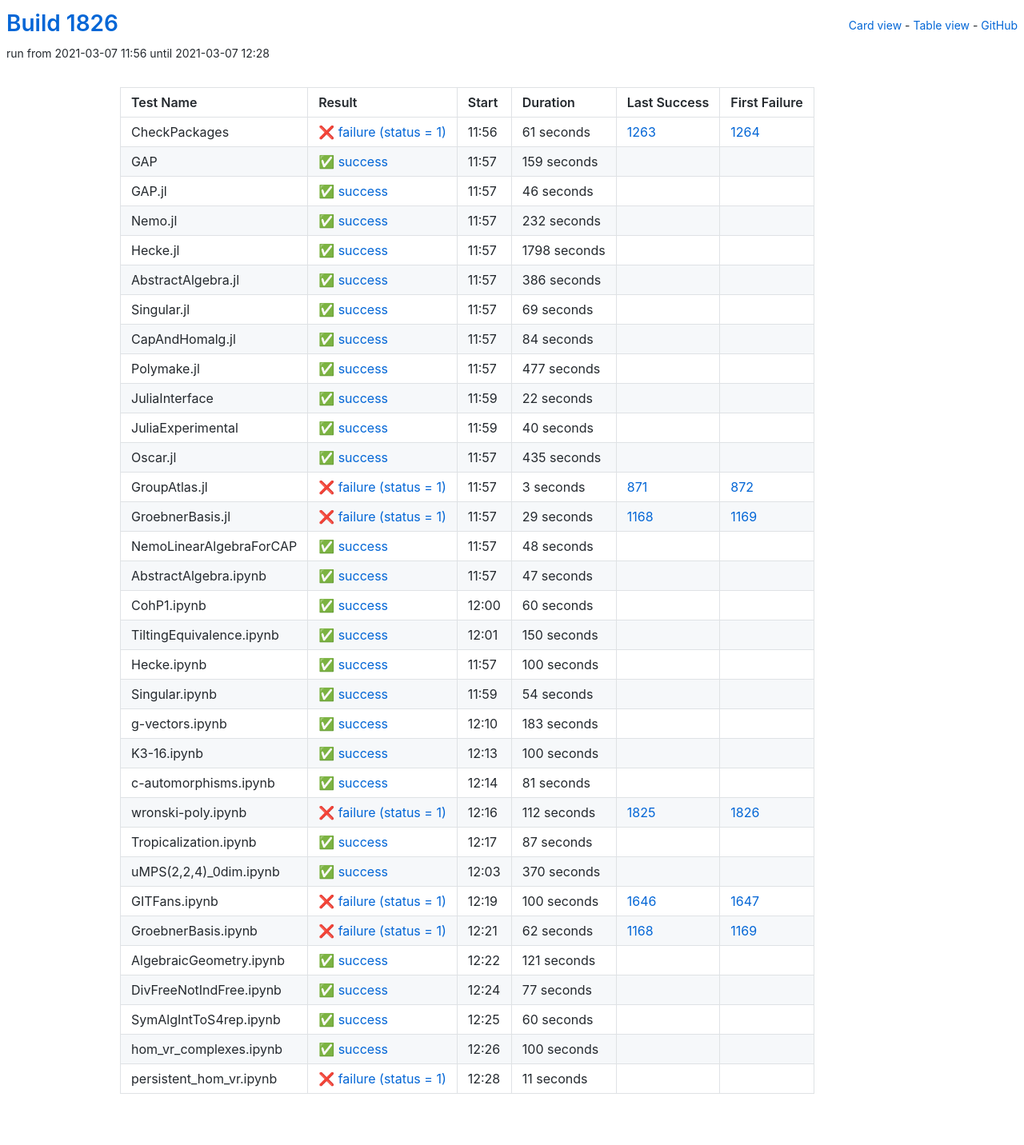
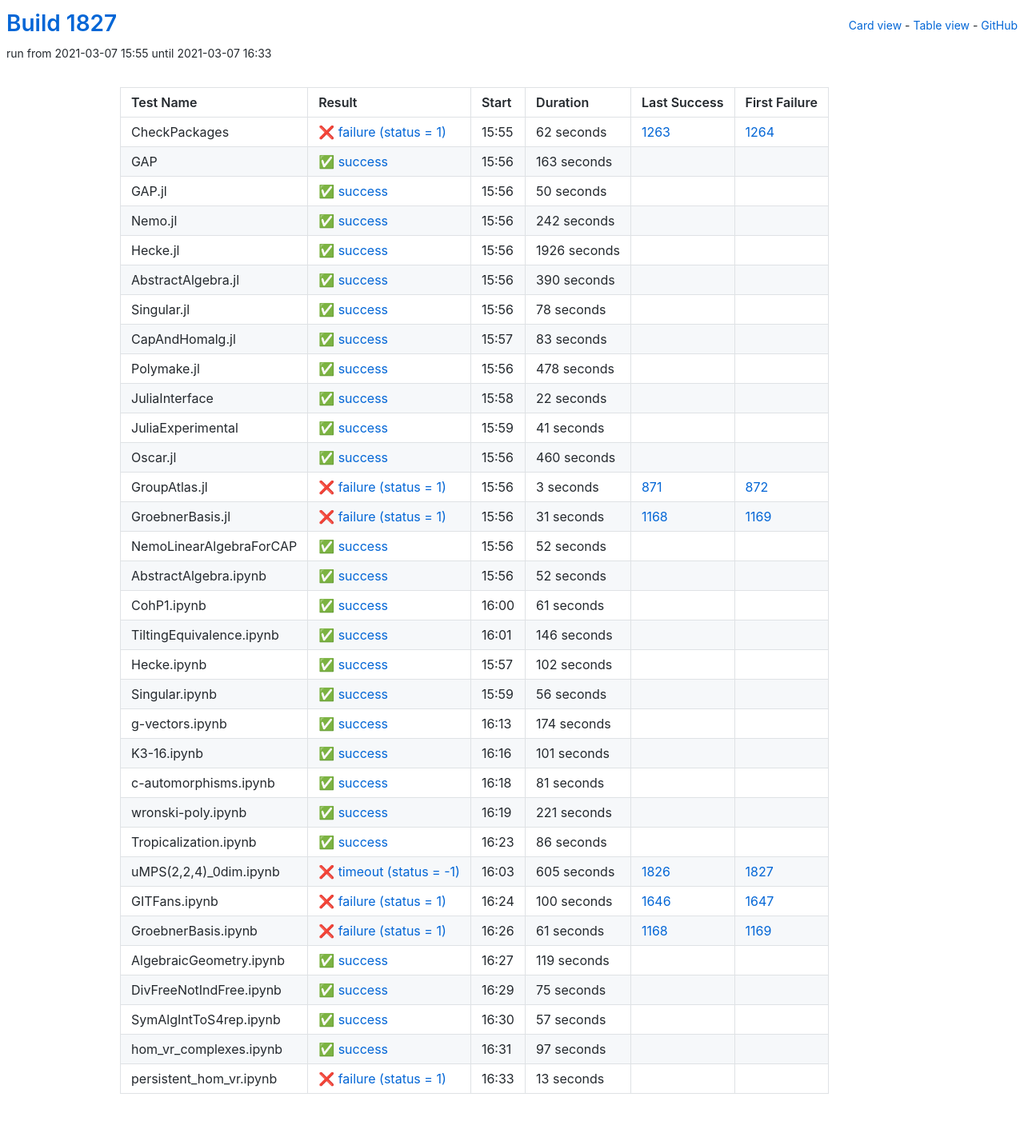
Before and after one commit to oscar-system/oscar-ci-status-stable, a Jekyll site: the page built from table.html, in a window 1280 px wide. Shown: the whole page at 80% size. Built offline with Jekyll 4.4.1, drawn with Linux system fonts in a browser that asks for light colours.

Commit message:
Build #1827

```diff
--- a/_data/ci.yml
+++ b/_data/ci.yml
@@ -1,6 +1,6 @@
 ---
-build: 1826
-build_url: https://oscarci.mathematik.uni-kl.de/job/oscar-stable/1826/
+build: 1827
+build_url: https://oscarci.mathematik.uni-kl.de/job/oscar-stable/1827/
 job: oscar-stable
 organization: oscar-system
 repo: oscar-ci-status-stable
@@ -8,116 +8,116 @@ repourl: https://github.com/oscar-system/oscar-ci-status-stable
 tests:
 - name: CheckPackages
   id: checkpackages
-  log: https://oscarci.mathematik.uni-kl.de/job/oscar-stable/1826/artifact/logs/build-1826/CheckPackages.log
-  start: 2021-03-07 11:56
+  log: https://oscarci.mathematik.uni-kl.de/job/oscar-stable/1827/artifact/logs/build-1827/CheckPackages.log
+  start: 2021-03-07 15:55
   success: false
   exitcode: 1
   status: failure
-  duration: 61
+  duration: 62
   last_success: 1263
   last_success_url: https://oscarci.mathematik.uni-kl.de/job/oscar-stable/1263/
   first_failure: 1264
   first_failure_url: https://oscarci.mathematik.uni-kl.de/job/oscar-stable/1264/
 - name: GAP
   id: gap
-  log: https://oscarci.mathematik.uni-kl.de/job/oscar-stable/1826/artifact/logs/build-1826/GAP.log
-  start: 2021-03-07 11:57
+  log: https://oscarci.mathematik.uni-kl.de/job/oscar-stable/1827/artifact/logs/build-1827/GAP.log
+  start: 2021-03-07 15:56
   success: true
   exitcode: 0
   status: success
-  duration: 159
+  duration: 163
   last_success: false
   last_success_url:
   first_failure: false
   first_failure_url:
 - name: GAP.jl
   id: gap-jl
-  log: https://oscarci.mathematik.uni-kl.de/job/oscar-stable/1826/artifact/logs/build-1826/GAP.jl.log
-  start: 2021-03-07 11:57
+  log: https://oscarci.mathematik.uni-kl.de/job/oscar-stable/1827/artifact/logs/build-1827/GAP.jl.log
+  start: 2021-03-07 15:56
   success: true
   exitcode: 0
   status: success
-  duration: 46
+  duration: 50
   last_success: false
   last_success_url:
   first_failure: false
   first_failure_url:
 - name: Nemo.jl
   id: nemo-jl
-  log: https://oscarci.mathematik.uni-kl.de/job/oscar-stable/1826/artifact/logs/build-1826/Nemo.jl.log
-  start: 2021-03-07 11:57
+  log: https://oscarci.mathematik.uni-kl.de/job/oscar-stable/1827/artifact/logs/build-1827/Nemo.jl.log
+  start: 2021-03-07 15:56
   success: true
   exitcode: 0
   status: success
-  duration: 232
+  duration: 242
   last_success: false
   last_success_url:
   first_failure: false
   first_failure_url:
 - name: Hecke.jl
   id: hecke-jl
-  log: https://oscarci.mathematik.uni-kl.de/job/oscar-stable/1826/artifact/logs/build-1826/Hecke.jl.log
-  start: 2021-03-07 11:57
+  log: https://oscarci.mathematik.uni-kl.de/job/oscar-stable/1827/artifact/logs/build-1827/Hecke.jl.log
+  start: 2021-03-07 15:56
   success: true
   exitcode: 0
   status: success
-  duration: 1798
+  duration: 1926
   last_success: false
   last_success_url:
   first_failure: false
   first_failure_url:
 - name: AbstractAlgebra.jl
   id: abstractalgebra-jl
-  log: https://oscarci.mathematik.uni-kl.de/job/oscar-stable/1826/artifact/logs/build-1826/AbstractAlgebra.jl.log
-  start: 2021-03-07 11:57
+  log: https://oscarci.mathematik.uni-kl.de/job/oscar-stable/1827/artifact/logs/build-1827/AbstractAlgebra.jl.log
+  start: 2021-03-07 15:56
   success: true
   exitcode: 0
   status: success
-  duration: 386
+  duration: 390
   last_success: false
   last_success_url:
   first_failure: false
   first_failure_url:
 - name: Singular.jl
   id: singular-jl
-  log: https://oscarci.mathematik.uni-kl.de/job/oscar-stable/1826/artifact/logs/build-1826/Singular.jl.log
-  start: 2021-03-07 11:57
+  log: https://oscarci.mathematik.uni-kl.de/job/oscar-stable/1827/artifact/logs/build-1827/Singular.jl.log
+  start: 2021-03-07 15:56
   success: true
   exitcode: 0
   status: success
-  duration: 69
+  duration: 78
   last_success: false
   last_success_url:
   first_failure: false
   first_failure_url:
 - name: CapAndHomalg.jl
   id: capandhomalg-jl
-  log: https://oscarci.mathematik.uni-kl.de/job/oscar-stable/1826/artifact/logs/build-1826/CapAndHomalg.jl.log
-  start: 2021-03-07 11:57
+  log: https://oscarci.mathematik.uni-kl.de/job/oscar-stable/1827/artifact/logs/build-1827/CapAndHomalg.jl.log
+  start: 2021-03-07 15:57
   success: true
   exitcode: 0
   status: success
-  duration: 84
+  duration: 83
   last_success: false
   last_success_url:
   first_failure: false
   first_failure_url:
 - name: Polymake.jl
   id: polymake-jl
-  log: https://oscarci.mathematik.uni-kl.de/job/oscar-stable/1826/artifact/logs/build-1826/Polymake.jl.log
-  start: 2021-03-07 11:57
+  log: https://oscarci.mathematik.uni-kl.de/job/oscar-stable/1827/artifact/logs/build-1827/Polymake.jl.log
+  start: 2021-03-07 15:56
   success: true
   exitcode: 0
   status: success
-  duration: 477
+  duration: 478
   last_success: false
   last_success_url:
   first_failure: false
   first_failure_url:
 - name: JuliaInterface
   id: juliainterface
-  log: https://oscarci.mathematik.uni-kl.de/job/oscar-stable/1826/artifact/logs/build-1826/JuliaInterface.log
-  start: 2021-03-07 11:59
+  log: https://oscarci.mathematik.uni-kl.de/job/oscar-stable/1827/artifact/logs/build-1827/JuliaInterface.log
+  start: 2021-03-07 15:58
   success: true
   exitcode: 0
   status: success
@@ -128,32 +128,32 @@ tests:
   first_failure_url:
 - name: JuliaExperimental
   id: juliaexperimental
-  log: https://oscarci.mathematik.uni-kl.de/job/oscar-stable/1826/artifact/logs/build-1826/JuliaExperimental.log
-  start: 2021-03-07 11:59
+  log: https://oscarci.mathematik.uni-kl.de/job/oscar-stable/1827/artifact/logs/build-1827/JuliaExperimental.log
+  start: 2021-03-07 15:59
   success: true
   exitcode: 0
   status: success
-  duration: 40
+  duration: 41
   last_success: false
   last_success_url:
   first_failure: false
   first_failure_url:
 - name: Oscar.jl
   id: oscar-jl
-  log: https://oscarci.mathematik.uni-kl.de/job/oscar-stable/1826/artifact/logs/build-1826/Oscar.jl.log
-  start: 2021-03-07 11:57
+  log: https://oscarci.mathematik.uni-kl.de/job/oscar-stable/1827/artifact/logs/build-1827/Oscar.jl.log
+  start: 2021-03-07 15:56
   success: true
   exitcode: 0
   status: success
-  duration: 435
+  duration: 460
   last_success: false
   last_success_url:
   first_failure: false
   first_failure_url:
 - name: GroupAtlas.jl
   id: groupatlas-jl
-  log: https://oscarci.mathematik.uni-kl.de/job/oscar-stable/1826/artifact/logs/build-1826/GroupAtlas.jl.log
-  start: 2021-03-07 11:57
+  log: https://oscarci.mathematik.uni-kl.de/job/oscar-stable/1827/artifact/logs/build-1827/GroupAtlas.jl.log
+  start: 2021-03-07 15:56
   success: false
   exitcode: 1
   status: failure
@@ -164,116 +164,116 @@ tests:
   first_failure_url: https://oscarci.mathematik.uni-kl.de/job/oscar-stable/872/
 - name: GroebnerBasis.jl
   id: groebnerbasis-jl
-  log: https://oscarci.mathematik.uni-kl.de/job/oscar-stable/1826/artifact/logs/build-1826/GroebnerBasis.jl.log
-  start: 2021-03-07 11:57
+  log: https://oscarci.mathematik.uni-kl.de/job/oscar-stable/1827/artifact/logs/build-1827/GroebnerBasis.jl.log
+  start: 2021-03-07 15:56
   success: false
   exitcode: 1
   status: failure
-  duration: 29
+  duration: 31
   last_success: 1168
   last_success_url: https://oscarci.mathematik.uni-kl.de/job/oscar-stable/1168/
   first_failure: 1169
   first_failure_url: https://oscarci.mathematik.uni-kl.de/job/oscar-stable/1169/
 - name: NemoLinearAlgebraForCAP
   id: nemolinearalgebraforcap
-  log: https://oscarci.mathematik.uni-kl.de/job/oscar-stable/1826/artifact/logs/build-1826/NemoLinearAlgebraForCAP.log
-  start: 2021-03-07 11:57
+  log: https://oscarci.mathematik.uni-kl.de/job/oscar-stable/1827/artifact/logs/build-1827/NemoLinearAlgebraForCAP.log
+  start: 2021-03-07 15:56
   success: true
   exitcode: 0
   status: success
-  duration: 48
+  duration: 52
   last_success: false
   last_success_url:
   first_failure: false
   first_failure_url:
 - name: AbstractAlgebra.ipynb
   id: abstractalgebra-ipynb
-  log: https://oscarci.mathematik.uni-kl.de/job/oscar-stable/1826/artifact/logs/build-1826/AbstractAlgebra.ipynb.log
-  start: 2021-03-07 11:57
+  log: https://oscarci.mathematik.uni-kl.de/job/oscar-stable/1827/artifact/logs/build-1827/AbstractAlgebra.ipynb.log
+  start: 2021-03-07 15:56
   success: true
   exitcode: 0
   status: success
-  duration: 47
+  duration: 52
   last_success: false
   last_success_url:
   first_failure: false
   first_failure_url:
 - name: CohP1.ipynb
   id: cohp1-ipynb
-  log: https://oscarci.mathematik.uni-kl.de/job/oscar-stable/1826/artifact/logs/build-1826/CohP1.ipynb.log
-  start: 2021-03-07 12:00
+  log: https://oscarci.mathematik.uni-kl.de/job/oscar-stable/1827/artifact/logs/build-1827/CohP1.ipynb.log
+  start: 2021-03-07 16:00
   success: true
   exitcode: 0
   status: success
-  duration: 60
+  duration: 61
   last_success: false
   last_success_url:
   first_failure: false
   first_failure_url:
 - name: TiltingEquivalence.ipynb
   id: tiltingequivalence-ipynb
-  log: https://oscarci.mathematik.uni-kl.de/job/oscar-stable/1826/artifact/logs/build-1826/TiltingEquivalence.ipynb.log
-  start: 2021-03-07 12:01
+  log: https://oscarci.mathematik.uni-kl.de/job/oscar-stable/1827/artifact/logs/build-1827/TiltingEquivalence.ipynb.log
+  start: 2021-03-07 16:01
   success: true
   exitcode: 0
   status: success
-  duration: 150
+  duration: 146
   last_success: false
   last_success_url:
   first_failure: false
   first_failure_url:
 - name: Hecke.ipynb
   id: hecke-ipynb
-  log: https://oscarci.mathematik.uni-kl.de/job/oscar-stable/1826/artifact/logs/build-1826/Hecke.ipynb.log
-  start: 2021-03-07 11:57
+  log: https://oscarci.mathematik.uni-kl.de/job/oscar-stable/1827/artifact/logs/build-1827/Hecke.ipynb.log
+  start: 2021-03-07 15:57
   success: true
   exitcode: 0
   status: success
-  duration: 100
+  duration: 102
   last_success: false
   last_success_url:
   first_failure: false
   first_failure_url:
 - name: Singular.ipynb
   id: singular-ipynb
-  log: https://oscarci.mathematik.uni-kl.de/job/oscar-stable/1826/artifact/logs/build-1826/Singular.ipynb.log
-  start: 2021-03-07 11:59
+  log: https://oscarci.mathematik.uni-kl.de/job/oscar-stable/1827/artifact/logs/build-1827/Singular.ipynb.log
+  start: 2021-03-07 15:59
   success: true
   exitcode: 0
   status: success
-  duration: 54
+  duration: 56
   last_success: false
   last_success_url:
   first_failure: false
   first_failure_url:
 - name: g-vectors.ipynb
   id: g-vectors-ipynb
-  log: https://oscarci.mathematik.uni-kl.de/job/oscar-stable/1826/artifact/logs/build-1826/g-vectors.ipynb.log
-  start: 2021-03-07 12:10
+  log: https://oscarci.mathematik.uni-kl.de/job/oscar-stable/1827/artifact/logs/build-1827/g-vectors.ipynb.log
+  start: 2021-03-07 16:13
   success: true
   exitcode: 0
   status: success
-  duration: 183
+  duration: 174
   last_success: false
   last_success_url:
   first_failure: false
   first_failure_url:
 - name: K3-16.ipynb
   id: k3-16-ipynb
-  log: https://oscarci.mathematik.uni-kl.de/job/oscar-stable/1826/artifact/logs/build-1826/K3-16.ipynb.log
-  start: 2021-03-07 12:13
+  log: https://oscarci.mathematik.uni-kl.de/job/oscar-stable/1827/artifact/logs/build-1827/K3-16.ipynb.log
+  start: 2021-03-07 16:16
   success: true
   exitcode: 0
   status: success
-  duration: 100
+  duration: 101
   last_success: false
   last_success_url:
   first_failure: false
   first_failure_url:
 - name: c-automorphisms.ipynb
   id: c-automorphisms-ipynb
-  log: https://oscarci.mathematik.uni-kl.de/job/oscar-stable/1826/artifact/logs/build-1826/c-automorphisms.ipynb.log
-  start: 2021-03-07 12:14
+  log: https://oscarci.mathematik.uni-kl.de/job/oscar-stable/1827/artifact/logs/build-1827/c-automorphisms.ipynb.log
+  start: 2021-03-07 16:18
   success: true
   exitcode: 0
   status: success
@@ -284,44 +284,44 @@ tests:
   first_failure_url:
 - name: wronski-poly.ipynb
   id: wronski-poly-ipynb
-  log: https://oscarci.mathematik.uni-kl.de/job/oscar-stable/1826/artifact/logs/build-1826/wronski-poly.ipynb.log
-  start: 2021-03-07 12:16
-  success: false
-  exitcode: 1
-  status: failure
-  duration: 112
-  last_success: 1825
-  last_success_url: https://oscarci.mathematik.uni-kl.de/job/oscar-stable/1825/
-  first_failure: 1826
-  first_failure_url: https://oscarci.mathematik.uni-kl.de/job/oscar-stable/1826/
-- name: Tropicalization.ipynb
-  id: tropicalization-ipynb
-  log: https://oscarci.mathematik.uni-kl.de/job/oscar-stable/1826/artifact/logs/build-1826/Tropicalization.ipynb.log
-  start: 2021-03-07 12:17
+  log: https://oscarci.mathematik.uni-kl.de/job/oscar-stable/1827/artifact/logs/build-1827/wronski-poly.ipynb.log
+  start: 2021-03-07 16:19
   success: true
   exitcode: 0
   status: success
-  duration: 87
+  duration: 221
+  last_success: false
+  last_success_url:
+  first_failure: false
+  first_failure_url:
+- name: Tropicalization.ipynb
+  id: tropicalization-ipynb
+  log: https://oscarci.mathematik.uni-kl.de/job/oscar-stable/1827/artifact/logs/build-1827/Tropicalization.ipynb.log
+  start: 2021-03-07 16:23
+  success: true
+  exitcode: 0
+  status: success
+  duration: 86
   last_success: false
   last_success_url:
   first_failure: false
   first_failure_url:
 - name: uMPS(2,2,4)_0dim.ipynb
   id: umps-2-2-4-0dim-ipynb
-  log: https://oscarci.mathematik.uni-kl.de/job/oscar-stable/1826/artifact/logs/build-1826/uMPS-2-2-4-_0dim.ipynb.log
-  start: 2021-03-07 12:03
-  success: true
-  exitcode: 0
-  status: success
-  duration: 370
-  last_success: false
-  last_success_url:
-  first_failure: false
-  first_failure_url:
+  log: https://oscarci.mathematik.uni-kl.de/job/oscar-stable/1827/artifact/logs/build-1827/uMPS-2-2-4-_0dim.ipynb.log
+  start: 2021-03-07 16:03
+  success: false
+  exitcode: -1
+  status: timeout
+  duration: 605
+  last_success: 1826
+  last_success_url: https://oscarci.mathematik.uni-kl.de/job/oscar-stable/1826/
+  first_failure: 1827
+  first_failure_url: https://oscarci.mathematik.uni-kl.de/job/oscar-stable/1827/
 - name: GITFans.ipynb
   id: gitfans-ipynb
-  log: https://oscarci.mathematik.uni-kl.de/job/oscar-stable/1826/artifact/logs/build-1826/GITFans.ipynb.log
-  start: 2021-03-07 12:19
+  log: https://oscarci.mathematik.uni-kl.de/job/oscar-stable/1827/artifact/logs/build-1827/GITFans.ipynb.log
+  start: 2021-03-07 16:24
   success: false
   exitcode: 1
   status: failure
@@ -332,72 +332,72 @@ tests:
   first_failure_url: https://oscarci.mathematik.uni-kl.de/job/oscar-stable/1647/
 - name: GroebnerBasis.ipynb
   id: groebnerbasis-ipynb
-  log: https://oscarci.mathematik.uni-kl.de/job/oscar-stable/1826/artifact/logs/build-1826/GroebnerBasis.ipynb.log
-  start: 2021-03-07 12:21
+  log: https://oscarci.mathematik.uni-kl.de/job/oscar-stable/1827/artifact/logs/build-1827/GroebnerBasis.ipynb.log
+  start: 2021-03-07 16:26
   success: false
   exitcode: 1
   status: failure
-  duration: 62
+  duration: 61
   last_success: 1168
   last_success_url: https://oscarci.mathematik.uni-kl.de/job/oscar-stable/1168/
   first_failure: 1169
   first_failure_url: https://oscarci.mathematik.uni-kl.de/job/oscar-stable/1169/
 - name: AlgebraicGeometry.ipynb
   id: algebraicgeometry-ipynb
-  log: https://oscarci.mathematik.uni-kl.de/job/oscar-stable/1826/artifact/logs/build-1826/AlgebraicGeometry.ipynb.log
-  start: 2021-03-07 12:22
+  log: https://oscarci.mathematik.uni-kl.de/job/oscar-stable/1827/artifact/logs/build-1827/AlgebraicGeometry.ipynb.log
+  start: 2021-03-07 16:27
   success: true
   exitcode: 0
   status: success
-  duration: 121
+  duration: 119
   last_success: false
   last_success_url:
   first_failure: false
   first_failure_url:
 - name: DivFreeNotIndFree.ipynb
   id: divfreenotindfree-ipynb
-  log: https://oscarci.mathematik.uni-kl.de/job/oscar-stable/1826/artifact/logs/build-1826/DivFreeNotIndFree.ipynb.log
-  start: 2021-03-07 12:24
+  log: https://oscarci.mathematik.uni-kl.de/job/oscar-stable/1827/artifact/logs/build-1827/DivFreeNotIndFree.ipynb.log
+  start: 2021-03-07 16:29
   success: true
   exitcode: 0
   status: success
-  duration: 77
+  duration: 75
   last_success: false
   last_success_url:
   first_failure: false
   first_failure_url:
 - name: SymAlgIntToS4rep.ipynb
   id: symalginttos4rep-ipynb
-  log: https://oscarci.mathematik.uni-kl.de/job/oscar-stable/1826/artifact/logs/build-1826/SymAlgIntToS4rep.ipynb.log
-  start: 2021-03-07 12:25
+  log: https://oscarci.mathematik.uni-kl.de/job/oscar-stable/1827/artifact/logs/build-1827/SymAlgIntToS4rep.ipynb.log
+  start: 2021-03-07 16:30
   success: true
   exitcode: 0
   status: success
-  duration: 60
+  duration: 57
   last_success: false
   last_success_url:
   first_failure: false
   first_failure_url:
 - name: hom_vr_complexes.ipynb
   id: hom-vr-complexes-ipynb
-  log: https://oscarci.mathematik.uni-kl.de/job/oscar-stable/1826/artifact/logs/build-1826/hom_vr_complexes.ipynb.log
-  start: 2021-03-07 12:26
+  log: https://oscarci.mathematik.uni-kl.de/job/oscar-stable/1827/artifact/logs/build-1827/hom_vr_complexes.ipynb.log
+  start: 2021-03-07 16:31
   success: true
   exitcode: 0
   status: success
-  duration: 100
+  duration: 97
   last_success: false
   last_success_url:
   first_failure: false
   first_failure_url:
 - name: persistent_hom_vr.ipynb
   id: persistent-hom-vr-ipynb
-  log: https://oscarci.mathematik.uni-kl.de/job/oscar-stable/1826/artifact/logs/build-1826/persistent_hom_vr.ipynb.log
-  start: 2021-03-07 12:28
+  log: https://oscarci.mathematik.uni-kl.de/job/oscar-stable/1827/artifact/logs/build-1827/persistent_hom_vr.ipynb.log
+  start: 2021-03-07 16:33
   success: false
   exitcode: 1
   status: failure
-  duration: 11
+  duration: 13
   last_success: false
   last_success_url:
   first_failure: false
```
Also changed, not shown: README.md.
